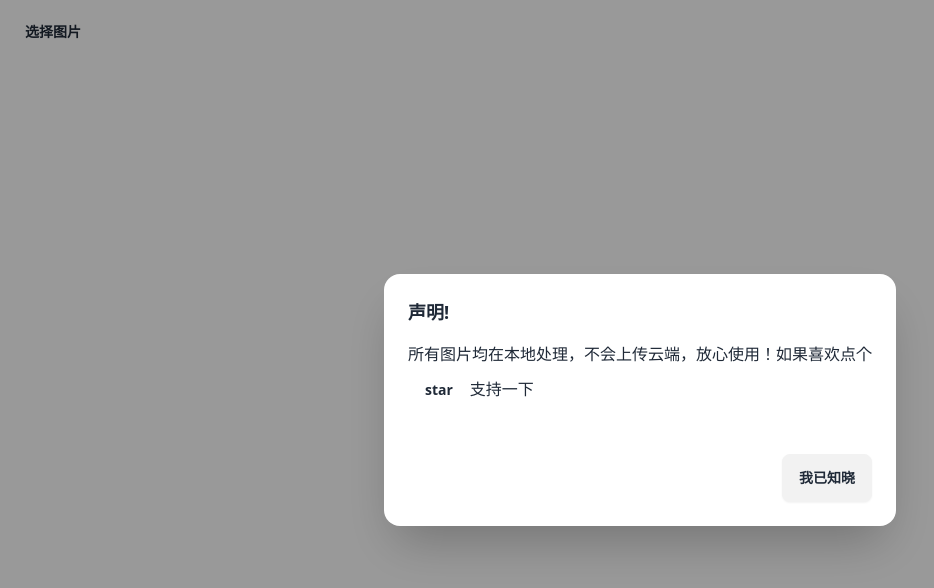
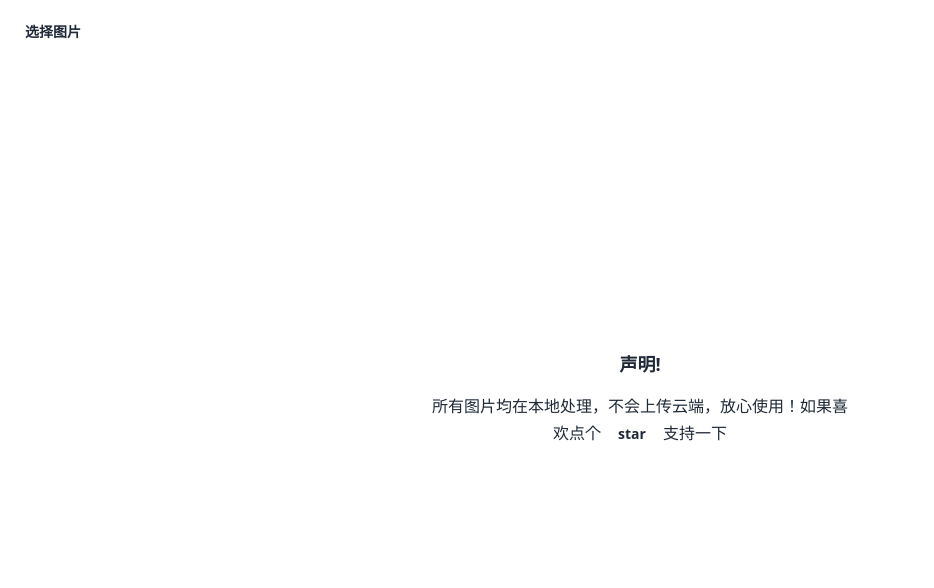
Before and after one commit to SHUAXINDIARY/picturepuzzle, a React (Vite) app: page / in a window 1280 px wide. Shown: the top 588 px of the page, without its empty margins (0-934 px from the left). Built offline with nearby package versions, Linux system fonts and the light colour scheme.

Commit message:
feat: 声明交互

```diff
--- a/src/App.tsx
+++ b/src/App.tsx
@@ -1,5 +1,6 @@
 import { useCallback, useEffect, useRef, useState } from "react";
 import Drawer from "./components/Drawer.tsx";
+import Modal from "./components/Modal.tsx";
 import { savePngByCanvas } from "./utils/index.ts";
 
 interface ImageLayout {
@@ -355,8 +356,10 @@ function App() {
                     boxSizing: "border-box",
                 }}
             >
-                {ImgData.length
-                    ? ImgData.map((item, index) => {
+                {ImgData.length === 0 ? (
+                    <Modal />
+                ) : (
+                    ImgData.map((item, index) => {
                         const url =
                             typeof item === "string"
                                 ? item
@@ -394,7 +397,7 @@ function App() {
                             />
                         );
                     })
-                    : ""}
+                )}
             </div>
         </div>
     );
--- a/src/components/Modal.tsx
+++ b/src/components/Modal.tsx
@@ -1,21 +1,12 @@
-import { useEffect, useRef } from "react";
-
 const Modal = () => {
-  const ModalRef = useRef<HTMLDialogElement>(null);
-  useEffect(() => {
-    if (ModalRef.current) {
-      ModalRef.current.showModal();
-    }
-  }, []);
   return (
-    <>
-      <dialog id="my_modal_1" className="modal" ref={ModalRef}>
-        <div className="modal-box">
-          <h3 className="font-bold text-lg">声明!</h3>
-          <p className="py-4">
+    <div className="w-full h-full flex items-center justify-center">
+      <div className="text-center max-w-md px-4">
+        <h3 className="font-bold text-lg mb-4">声明!</h3>
+        <p className="text-base">
           所有图片均在本地处理，不会上传云端，放心使用！如果喜欢点个
           <a
-              className="btn btn-ghost"
+            className="btn btn-ghost btn-sm mx-1"
             target="_blank"
             href="https://github.com/SHUAXINDIARY/picturepuzzle"
           >
@@ -23,15 +14,8 @@ const Modal = () => {
           </a>
           支持一下
         </p>
-          <div className="modal-action">
-            <form method="dialog">
-              {/* if there is a button in form, it will close the modal */}
-              <button className="btn">我已知晓</button>
-            </form>
       </div>
     </div>
-      </dialog>
-    </>
   );
 };
 
--- a/src/main.tsx
+++ b/src/main.tsx
@@ -2,11 +2,9 @@ import { StrictMode } from "react";
 import { createRoot } from "react-dom/client";
 import "./index.css";
 import App from "./App.tsx";
-import Modal from "./components/Modal.tsx";
 
 createRoot(document.getElementById("root")!).render(
-  <StrictMode>
-    <Modal />
-    <App />
-  </StrictMode>
+    <StrictMode>
+        <App />
+    </StrictMode>
 );
```
Lines whose indentation alone changed are shown as unchanged.
